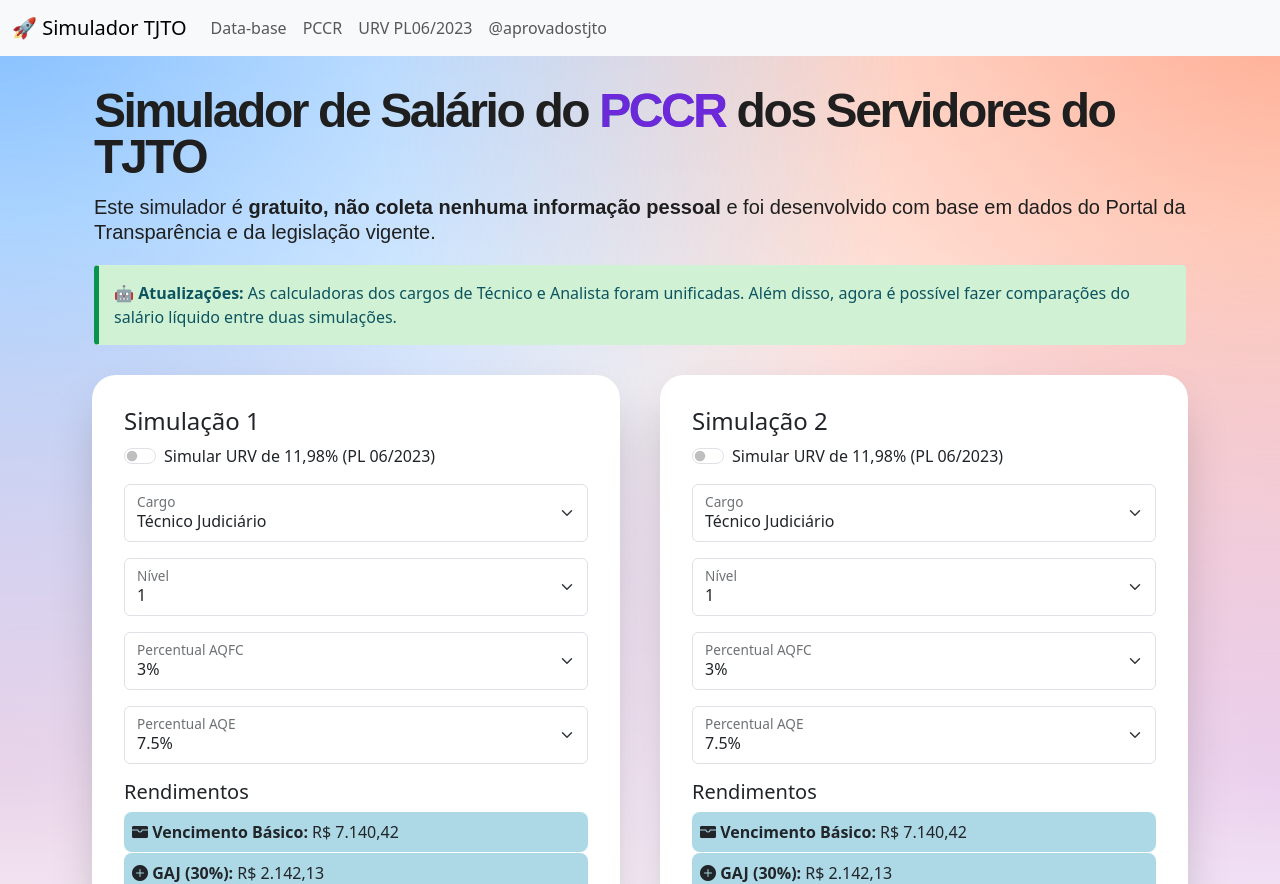
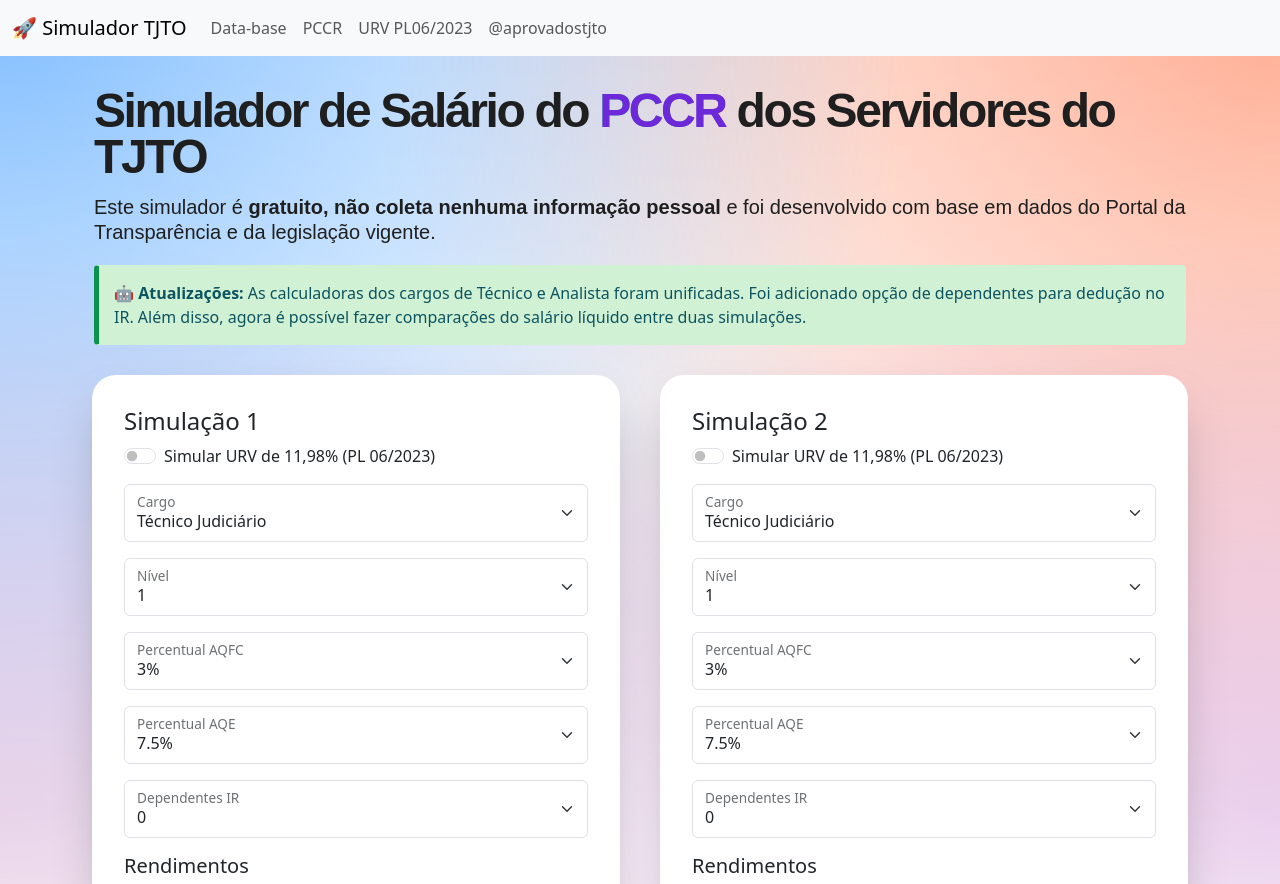
Before and after one commit to guilhermeoq/carreira-tjto, a Vue app: page / in a window 1280 px wide. Shown: the top 884 px of the page. Built offline with nearby package versions, Linux system fonts and the light colour scheme.

Commit message:
Update Calculadora.vue

```diff
--- a/src/components/Calculadora.vue
+++ b/src/components/Calculadora.vue
@@ -51,8 +51,8 @@
       </p>
       <div class="callout callout-info">
         <strong>🤖 Atualizações: </strong>As calculadoras dos cargos de Técnico e Analista foram
-        unificadas. Além disso, agora é possível fazer comparações do salário líquido entre duas
-        simulações.
+        unificadas. Foi adicionado opção de dependentes para dedução no IR. Além disso, agora é
+        possível fazer comparações do salário líquido entre duas simulações.
       </div>
     </div>
     <div class="calculators">
@@ -131,6 +131,19 @@
               </option>
             </select>
             <label for="aqe">Percentual AQE</label>
+          </div>
+
+          <!-- SELECTION DEPENDENTE IR -->
+          <div class="form-floating mb-3">
+            <select
+              class="form-select"
+              id="dependente"
+              aria-label="Nº de dep. IR"
+              v-model="calculator.dependente"
+            >
+              <option v-for="n in [0, 1, 2, 3, 4, 5, 6, 7, 8, 9, 10]" :value="n">{{ n }}</option>
+            </select>
+            <label for="dependente">Dependentes IR</label>
           </div>
 
           <!-- SWITCH 13 SALARIO
@@ -241,6 +254,7 @@ export default {
         nivel: 1,
         aqfc: 3,
         aqe: 7.5,
+        dependente: 0,
         vencimentoBasico: 0,
         gaj: 0,
         aqfcValue: 0,
@@ -290,7 +304,7 @@ export default {
         calculator.gaj +
         calculator.aqeValue +
         calculator.aqfcValue -
-        calculator.previdencia
+        (calculator.previdencia + 189.59 * calculator.dependente)
       calculator.irrf = this.calcularIrrf(baseIRRF)
       calculator.totalDescontos = calculator.previdencia + calculator.irrf
       calculator.salarioLiquido = calculator.salarioBruto - calculator.totalDescontos
```
